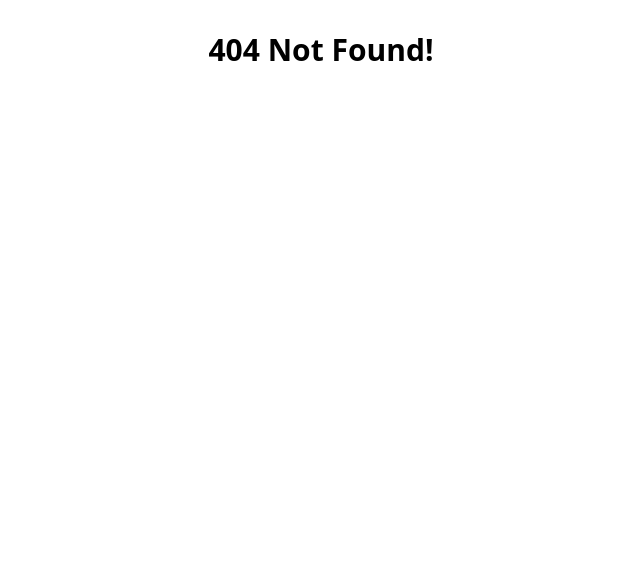
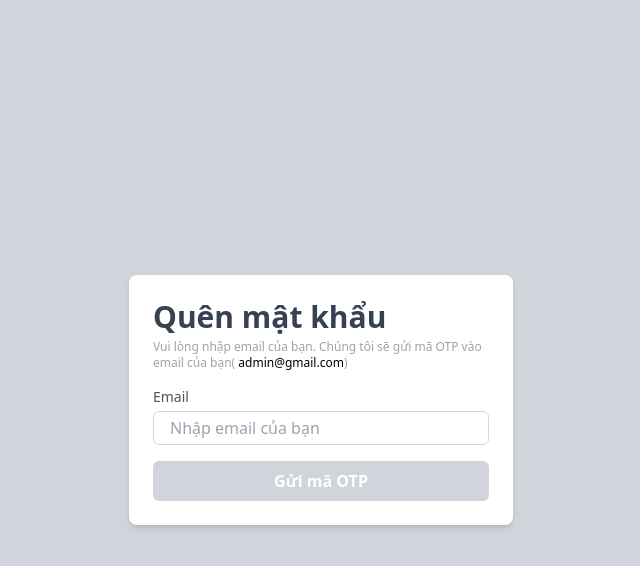
Before and after one commit to trungnv2010/cnpm, a React (Create React App) app in the folder frontend/: page /auth/resetpassword in a window 1280 px wide. Before the commit this address had no page. Shown: the top 566 px of the page, without its empty margins (319-959 px from the left). Built offline with nearby package versions, Linux system fonts and the light colour scheme.

Commit message:
Thêm phần ResetPassword và OTP

```diff
--- a/frontend/src/pages/Auth/Login.js
+++ b/frontend/src/pages/Auth/Login.js
@@ -41,7 +41,6 @@ const Login =() =>{
         [name]: errorMessage
       });
 
-      console.log(formLogin)
   }
 
 
@@ -62,7 +61,7 @@ const Login =() =>{
              rounded-md
               focus:outline-none focus:ring-2 focus:ring-blue-500`}
               placeholder="Nhập email của bạn" required/>
-            {errorMessage.email && (
+            {errorMessage.email&&formLogin.email!=0 && (
               <p className="mt-1 text-sm text-red-500">{errorMessage.email}</p>
             )}
           </div>
@@ -70,6 +69,7 @@ const Login =() =>{
             <label for="password" className="block text-sm font-medium text-gray-600">Mật khẩu</label>
             <input type="password" onChange={handleChange} id="password" name="password" className="w-full px-4 py-2 mt-1 border border-gray-300 rounded-md focus:outline-none focus:ring-2 focus:ring-blue-500" placeholder="Nhập mật khẩu của bạn" required/>
           </div>
+
           <button type="submit"
             disabled={isSubmitDisabled}
             className={`w-full px-4 py-2 font-semibold text-white rounded-md
@@ -82,6 +82,10 @@ const Login =() =>{
           Chưa có tài khoản?
           <Link to="/auth/signup" className="text-blue-500 hover:underline"> Đăng ký</Link>
         </p>
+        <p className="mt-4 text-sm text-center text-gray-600">
+          Quên mật khẩu?
+          <Link to="/auth/resetpassword" className="text-blue-500 hover:underline"> Đặt lại mật khẩu</Link>
+        </p>
       </div>
     </div>
   </>)
--- /dev/null
+++ b/frontend/src/pages/Auth/ResetPassword.js
@@ -0,0 +1,56 @@
+import { useState } from "react";
+import {Link} from "react-router-dom";
+import React from "react";
+
+import { regexPatterns } from "./validationPartten";
+
+const ResetPassword=()=>{
+    const [email,setEmail]=useState('')
+    const [errorMessage,setErrorMessage]=useState('')
+
+
+
+    const validateRegister=(value)=>{
+        return regexPatterns.email.test(value)?'':'Email không hợp lệ'
+    }
+
+    const handleEmail=(e)=>{
+        setEmail(e.target.value)
+        const errorMessage=validateRegister(e.target.value)
+        setErrorMessage(errorMessage)
+    }
+
+
+    return (
+        <>
+          <div className="flex items-center justify-center min-h-screen bg-gray-300">
+            <div className="w-full max-w-sm p-6 bg-white rounded-lg shadow-md">
+              <h2 className="text-3xl font-semibold  text-gray-700 mb-1">Quên mật khẩu</h2>
+              <p className="text-xs text-gray-400 mb-4 ">Vui lòng nhập email của bạn. Chúng tôi sẽ gửi mã OTP vào email của bạn( <span className="text-xs text-black">admin@gmail.com</span>)</p>
+              <form action="#" method="POST">
+                <div className="mb-4">
+                  <label for="email" className="block text-sm font-medium text-gray-600">Email</label>
+                  <input type="email" id="email"
+                  onChange={handleEmail}
+                  name="email"
+                   className={`w-full px-4 py-1 mt-1 border border-gray-300
+                   rounded-md
+                    focus:outline-none focus:ring-2 focus:ring-blue-500`}
+                    placeholder="Nhập email của bạn" required/>
+                </div>
+                {errorMessage&&email.length!=0 && (
+              <p className=" text-sm text-red-500 mb-1">{errorMessage}</p>
+            )}
+
+                <button type="submit"
+                  className={`w-full px-4 py-2 font-semibold text-white rounded-md
+                  ${email?'bg-purple-800 hover:bg-purple-900':'bg-gray-300 cursor-not-allowed'}
+                  focus:outline-none  `}>
+                  Gửi mã OTP
+                </button>
+              </form>
+            </div>
+          </div>
+        </>)
+}
+export default ResetPassword
--- /dev/null
+++ b/frontend/src/pages/Auth/SendOTP.js
@@ -0,0 +1,75 @@
+import { useState,useRef, useEffect } from "react";
+
+import React from "react";
+
+
+const SendOTP=()=>{
+    const inputRefs = useRef([]);
+    const [OTP,setOTP]=useState([]);
+
+    const handleOTP=(e)=>{
+        const newArr=[...OTP]
+        newArr.push(e.target.value)
+        setOTP(newArr)
+    }
+
+  // Hàm xử lý khi người dùng nhập vào ô
+    const handleInput = (e, index) => {
+        const value = e.target.value;
+
+        // Chỉ cho phép nhập số từ 0 đến 9
+        if (!/^\d$/.test(value)) {
+            e.target.value = '';
+            return;
+        }
+        handleOTP(e)
+
+    // Tự động chuyển sang ô tiếp theo nếu có giá trị
+        if (value && index < inputRefs.current.length - 1) {
+        inputRefs.current[index + 1].focus();
+        }
+    };
+
+  // Hàm xử lý khi người dùng nhấn phím (cho phép backspace)
+  const handleKeyDown = (e, index) => {
+    // Quay lại ô trước nếu nhấn Backspace và ô hiện tại trống
+
+    if (e.key === 'Backspace' && !e.target.value) {
+        setOTP((prevItems) => prevItems.slice(0, -1));
+        if (index > 0) {
+            inputRefs.current[index - 1].focus();
+        }
+        // Xóa phần tử cuối cùng của mảng OTP
+        // setOTP((prevItems) => prevItems.slice(0, -1));
+    }
+    if(OTP.length>=1&&index==0){setOTP((prevItems) => prevItems.slice(0, -1));}
+  };
+
+    return (
+        <>
+          <div className="flex items-center justify-center min-h-screen bg-gray-300">
+            <div className="w-full max-w-sm p-6 bg-white rounded-lg shadow-md">
+              <h2 className="text-3xl font-semibold  text-gray-700 mb-1">Nhập mã OTP</h2>
+              <p className="text-xs text-gray-400 mb-4 ">Vui lòng nhập mã OTP được gửi về tài khoản email của bạn.</p>
+              <div className="flex justify-center gap-2 mb-4">
+                {[0,1,2,3].map((index)=>
+                    (<input key={index} type="text" ref={(el)=>(inputRefs.current[index]=el)}
+                     maxLength="1"
+                    onKeyDown={(e)=>handleKeyDown(e,index)}
+                    onChange={(e)=>handleInput(e,index)}
+                    className="w-12 h-12 text-center text-lg font-semibold border-2 border-gray-300 rounded focus:outline-none
+                    focus:border-blue-500"/>))}
+            </div>
+
+                <button type="submit"
+                  className={`w-full px-4 py-2 font-semibold text-white rounded-md
+                  ${OTP.length===4?'bg-purple-800 hover:bg-purple-900':'bg-gray-300 cursor-not-allowed'}
+                  focus:outline-none  `}>
+                  Gửi mã OTP
+                </button>
+                <p>{console.log(OTP)}</p>
+            </div>
+          </div>
+        </>)
+}
+export default SendOTP
--- a/frontend/src/pages/Auth/Signup.js
+++ b/frontend/src/pages/Auth/Signup.js
@@ -75,7 +75,7 @@ const Signup =() =>{
                rounded-md
                 focus:outline-none focus:ring-2 focus:ring-blue-500`}
                 placeholder="Nhập họ và tên của bạn" required/>
-                {errors.name && <p className="text-red-500 text-sm">{errors.name}</p>}
+                {errors.name &&formResgister.name!=0 && <p className="text-red-500 text-sm">{errors.name}</p>}
             </div>
 
             <div className="mb-4">
@@ -86,7 +86,7 @@ const Signup =() =>{
                rounded-md
                 focus:outline-none focus:ring-2 focus:ring-blue-500`}
                 placeholder="Nhập số điện thoại" required/>
-                {errors.phoneNumber && <p className="text-red-500 text-sm">{errors.phoneNumber}</p>}
+                {errors.phoneNumber &&formResgister.phoneNumber!=0 && <p className="text-red-500 text-sm">{errors.phoneNumber}</p>}
             </div>
 
             <div className="mb-4">
@@ -97,7 +97,7 @@ const Signup =() =>{
                rounded-md
                 focus:outline-none focus:ring-2 focus:ring-blue-500`}
                 placeholder="Nhập email của bạn" required/>
-              {errors.email && <p className="text-red-500 text-sm">{errors.email}</p>}
+              {errors.email &&formResgister.email!=0 && <p className="text-red-500 text-sm">{errors.email}</p>}
             </div>
 
             <div className="mb-6">
@@ -121,7 +121,7 @@ const Signup =() =>{
           </form>
           <p className="mt-4 text-sm text-center text-gray-600">
             Đã có tài khoản?
-            <Link to="auth/login" className="text-blue-500 hover:underline"> Đăng nhập</Link>
+            <Link to="/auth/login" className="text-blue-500 hover:underline"> Đăng nhập</Link>
           </p>
         </div>
       </div>
```
